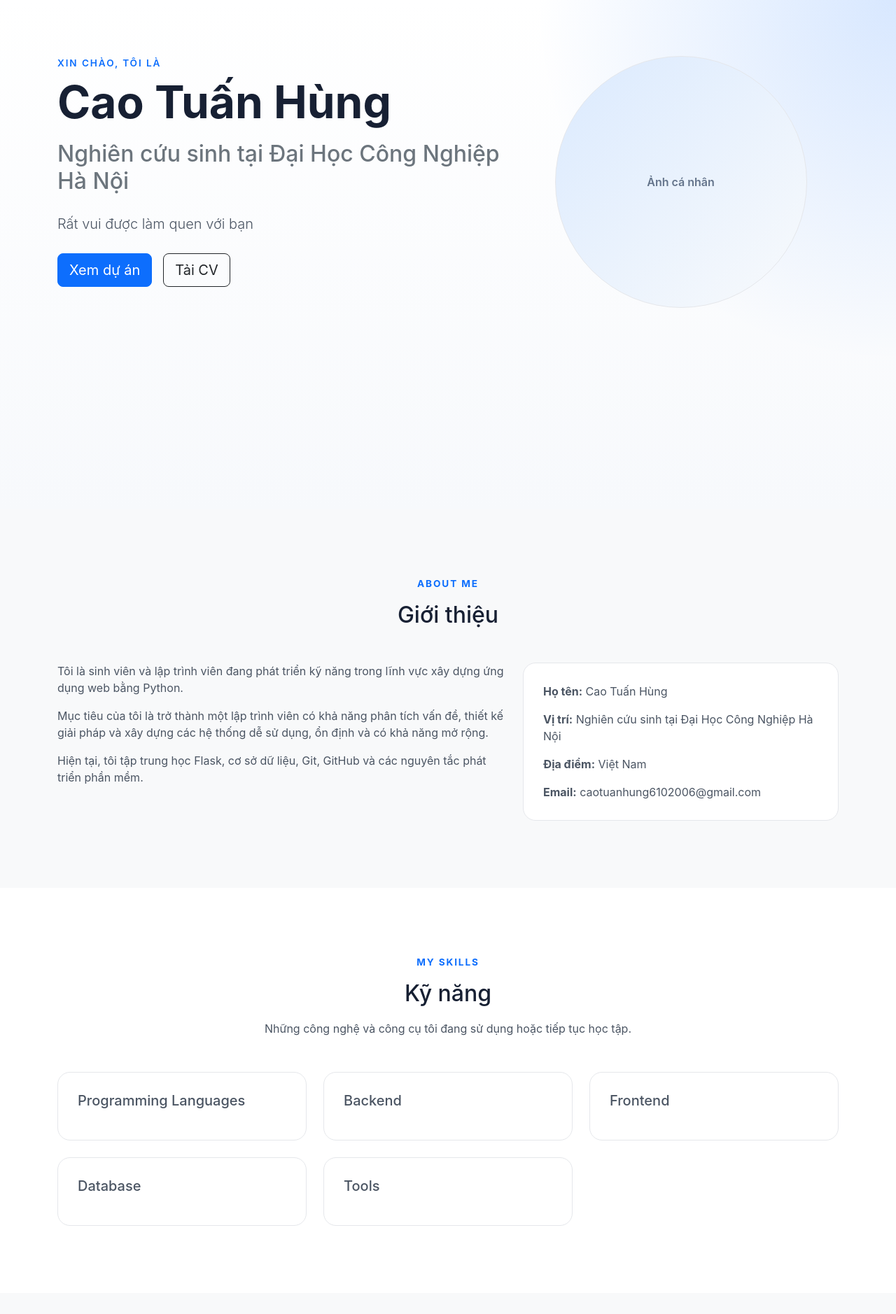
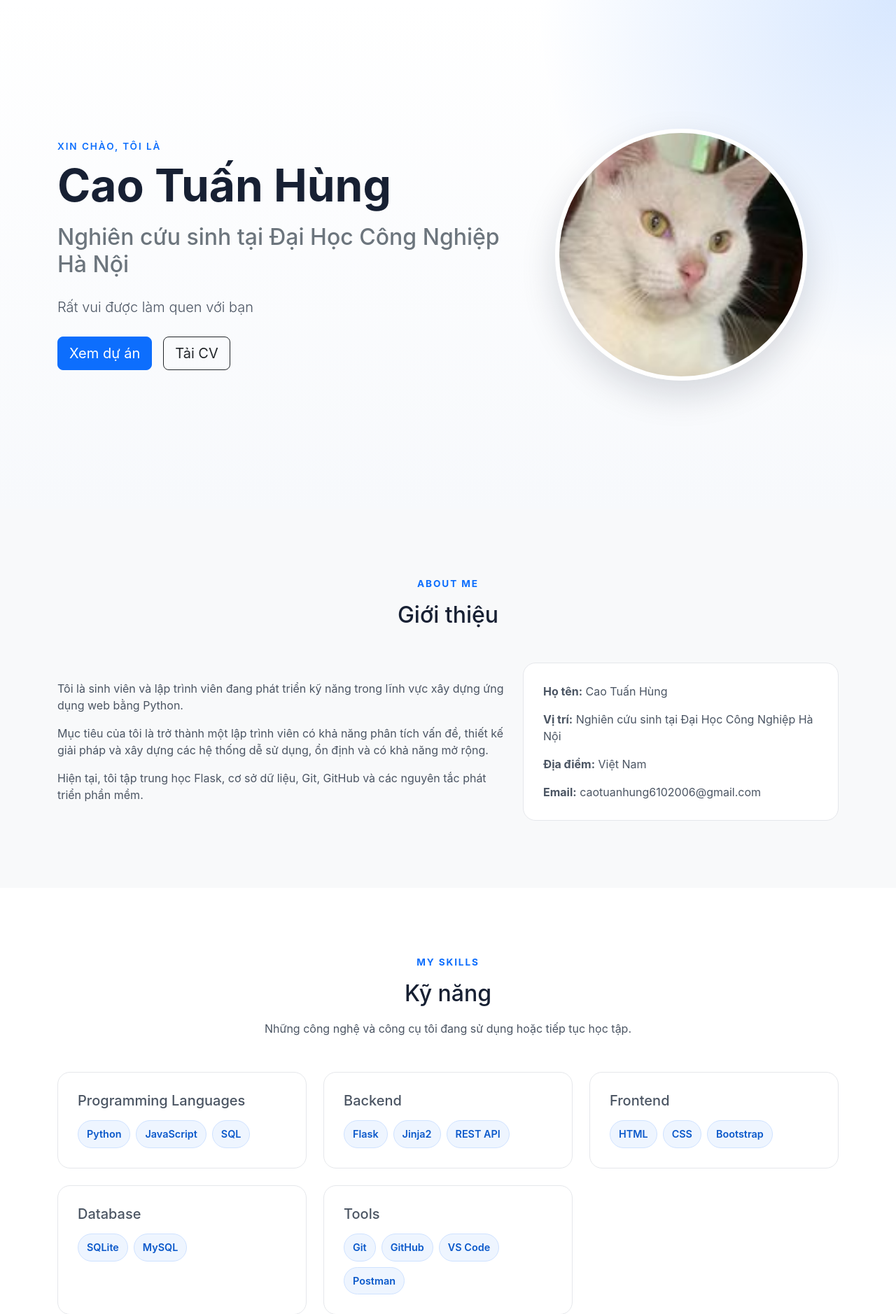
Before and after one commit to TuanHung20061006/portfolio-site, a Flask app: page / in a window 1280 px wide. Shown: the part 72-1950 px from the top of the page at 70% size. Run offline with Flask 3, Linux system fonts and the light colour scheme.

```diff
--- a/app.py
+++ b/app.py
@@ -1,8 +1,18 @@
 from datetime import datetime
+from pathlib import Path
 
 from flask import Flask, render_template
 
 app = Flask(__name__)
+BASE_DIR = Path(__file__).resolve().parent
+
+
+def first_existing_static_file(*filenames):
+    for filename in filenames:
+        if (BASE_DIR / "static" / filename).is_file():
+            return filename
+
+    return None
 
 
 @app.route("/")
@@ -12,23 +22,23 @@ def home():
     skill_groups = [
         {
             "title": "Programming Languages",
-            "items": ["Python", "JavaScript", "SQL"],
+            "skills": ["Python", "JavaScript", "SQL"],
         },
         {
             "title": "Backend",
-            "items": ["Flask", "Jinja2", "REST API"],
+            "skills": ["Flask", "Jinja2", "REST API"],
         },
         {
             "title": "Frontend",
-            "items": ["HTML", "CSS", "Bootstrap"],
+            "skills": ["HTML", "CSS", "Bootstrap"],
         },
         {
             "title": "Database",
-            "items": ["SQLite", "MySQL"],
+            "skills": ["SQLite", "MySQL"],
         },
         {
             "title": "Tools",
-            "items": ["Git", "GitHub", "VS Code", "Postman"],
+            "skills": ["Git", "GitHub", "VS Code", "Postman"],
         },
     ]
 
@@ -44,6 +54,7 @@ def home():
                 "Flask",
                 "Bootstrap",
             ],
+            "image": "images/project/project-1.jpg",
             "github_url": "https://github.com/TuanHung20061006",
             "demo_url": "#",
         },
@@ -58,6 +69,7 @@ def home():
                 "Flask",
                 "SQLite",
             ],
+            "image": "images/project/project-2.webp",
             "github_url": "#",
             "demo_url": "#",
         },
@@ -72,10 +84,16 @@ def home():
                 "JavaScript",
                 "Bootstrap",
             ],
+            "image": "images/project/project-3.avif",
             "github_url": "#",
             "demo_url": "#",
         },
     ]
+
+    avatar_image = first_existing_static_file(
+        "images/avatar.jpg",
+        "images/project/meow.jpg",
+    )
 
     return render_template(
         "index.html",
@@ -84,6 +102,7 @@ def home():
         current_year=datetime.now().year,
         skill_groups=skill_groups,
         projects=projects,
+        avatar_image=avatar_image,
     )
 
 
--- a/static/css/style.css
+++ b/static/css/style.css
@@ -149,10 +149,11 @@ a {
 }
 
 .project-image {
-  min-height: 200px;
+  height: 220px;
   display: grid;
   place-items: center;
-  background: linear-gradient(135deg, #dbeafe, #f1f5f9);
+  overflow: hidden;
+  background: #f1f5f9;
   color: #64748b;
   font-weight: 600;
 }
@@ -223,3 +224,17 @@ textarea.form-control {
     text-align: center;
   }
 }
+.profile-image {
+  width: min(360px, 100%);
+  aspect-ratio: 1;
+  object-fit: cover;
+  border-radius: 50%;
+  border: 6px solid #ffffff;
+  box-shadow: 0 20px 50px rgba(15, 23, 42, 0.15);
+}
+.project-thumbnail {
+  width: 100%;
+  height: 100%;
+  display: block;
+  object-fit: cover;
+}
--- a/templates/index.html
+++ b/templates/index.html
@@ -2,9 +2,9 @@
 %} {% block content %}
 
 <!-- Hero Section -->
-<section class="hero-section d-flex align-skills-center">
+<section class="hero-section d-flex align-items-center">
   <div class="container">
-    <div class="row align-skills-center gy-5">
+    <div class="row align-items-center gy-5">
       <div class="col-lg-7">
         <p class="hero-label text-primary fw-semibold mb-2">XIN CHÀO, TÔI LÀ</p>
 
@@ -28,9 +28,15 @@
       </div>
 
       <div class="col-lg-5 text-center">
-        <div class="profile-placeholder">
-          <span> Ảnh cá nhân </span>
-        </div>
+        {% if avatar_image %}
+        <img
+          src="{{ url_for('static', filename=avatar_image) }}"
+          alt="Ảnh đại diện của {{ name }}"
+          class="profile-image img-fluid"
+        />
+        {% else %}
+        <div class="profile-placeholder">Avatar</div>
+        {% endif %}
       </div>
     </div>
   </div>
@@ -50,7 +56,7 @@
       <h2>Giới thiệu</h2>
     </div>
 
-    <div class="row gy-4 align-skills-center">
+    <div class="row gy-4 align-items-center">
       <div class="col-lg-7">
         <p>
           Tôi là sinh viên và lập trình viên đang phát triển kỹ năng trong lĩnh
@@ -143,7 +149,16 @@
       <div class="col-md-6 col-xl-4">
         <article class="project-card card h-100 border-0">
           <div class="project-image">
+            {% if project.image %}
+            <img
+              src="{{ url_for('static', filename=project.image) }}"
+              alt="Ảnh minh họa dự án {{ project.name }}"
+              class="project-thumbnail"
+              loading="lazy"
+            />
+            {% else %}
             <span>Project image</span>
+            {% endif %}
           </div>
 
           <div class="card-body d-flex flex-column">
@@ -212,22 +227,18 @@
           <p>
             <strong>GitHub:</strong><br />
             <a
-              href="https://github.com/your-username"
+              href="https://github.com/tuanhung20061006"
               target="_blank"
               rel="noopener noreferrer"
             >
-              github.com/your-username
+              https://github.com/tuanhung20061006
             </a>
           </p>
 
           <p>
             <strong>LinkedIn:</strong><br />
-            <a
-              href="https://www.linkedin.com/in/your-username"
-              target="_blank"
-              rel="noopener noreferrer"
-            >
-              linkedin.com/in/your-username
+            <a href="Chưa cập nhật" target="_blank" rel="noopener noreferrer">
+              Chưa cập nhật
             </a>
           </p>
         </div>
```
Also changed, not shown: static/images/project/meow.jpg (added), static/images/project/project-1.jpg (added), static/images/project/project-2.jpg (added), static/images/project/project-2.webp (added), static/images/project/project-3.avif (added), static/images/project/project-3.jpg (added).
